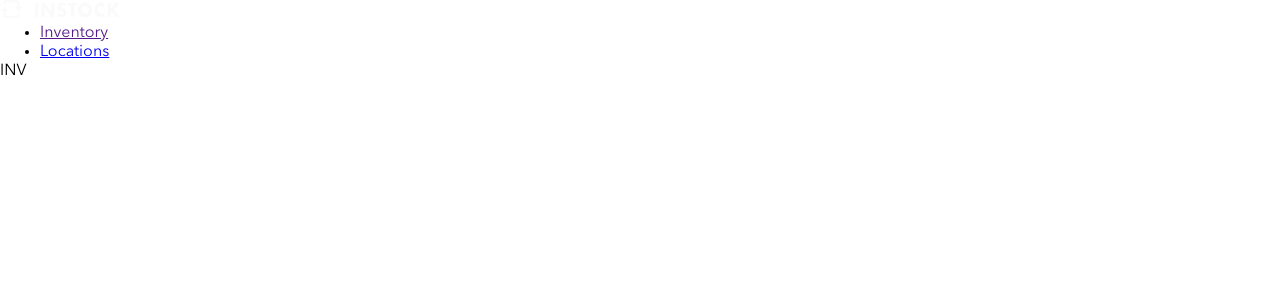
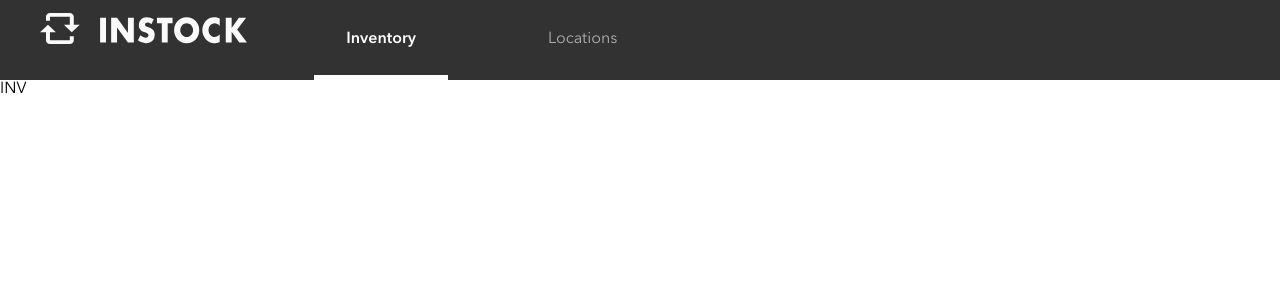
Before and after one commit to melissallopes/InStock, a React (Create React App) app in the folder client/: page /inventory in a window 1280 px wide. Shown: the top 300 px of the page. Built offline with nearby package versions, Linux system fonts and the light colour scheme.

Commit message:
Header done

```diff
--- a/client/src/App.js
+++ b/client/src/App.js
@@ -1,5 +1,5 @@
 import React from 'react';
-import { Switch, Route } from 'react-router-dom';
+import { Switch, Route, Redirect } from 'react-router-dom';
 
 import Header from './Components/Header';
 import Inventory from './Components/Inventory';
@@ -10,7 +10,8 @@ function App() {
 		<div className="app">
 			<Header />
 			<Switch>
-				<Route path="/" component={Inventory} />
+			<Redirect from="/" to="/inventory" exact component={Inventory}/>
+				<Route path="/inventory" component={Inventory} />
 				<Route path="/locations" exact component={Locations} />
 			</Switch>
 		</div>
--- a/client/src/Components/Header.js
+++ b/client/src/Components/Header.js
@@ -1,16 +1,31 @@
 import React from 'react';
-import LOGO from '../assets/Logo/Logo-instock.png';
+import { Link, NavLink } from 'react-router-dom';
+import Logo from '../assets/Logo/Logo-instock.svg';
 
 export default function Header() {
-	return <div>
-		    <header class="header">
-    <img class="header__logo" src={LOGO} alt="InStock"/>
-    <nav class="header__navbar">
-        <ul class="header__navbar-list">
-            <li class="header__navbar-item" id="active-bio"><a href="">Inventory</a></li>
-            <li class="header__navbar-item"><a href="./pages/shows.html">Locations</a></li>
-        </ul>
-    </nav>
-    </header>
-	</div>;
+	return <div class="header__return">
+<header class="header">
+    <ul className="header__list">
+        <div className="header__elements">
+            <Link to="/inventory" className="header__logo-box">
+                <li className="header__logo">
+                    <img src={Logo} alt="InStock"className="header__logo-image"/>
+                </li>
+            </Link>
+            <div className="header__nav">
+                <li className="header__link-wrapper">
+                    <NavLink to="/inventory" className="header__link" activeClassName="header__link-active">
+                        Inventory
+                    </NavLink>
+                </li>
+                <li className="header__link-wrapper">
+                    <NavLink to="/locations" className="header__link" activeClassName="header__link-active">
+                        Locations
+                    </NavLink>
+                </li>
+            </div>
+        </div>
+    </ul>
+</header>
+</div>;
 }
--- a/client/src/styles/main.css
+++ b/client/src/styles/main.css
@@ -19,10 +19,137 @@
   src: url("../assets/global-fonts/avenir-bold.otf");
 }
 
+.header {
+  background: #323232;
+}
+
+.header__logo-image {
+  margin-top: 16px;
+  width: 40vw;
+}
+
+.header__elements {
+  display: -webkit-box;
+  display: -ms-flexbox;
+  display: flex;
+  -webkit-box-orient: vertical;
+  -webkit-box-direction: normal;
+      -ms-flex-flow: column;
+          flex-flow: column;
+  -webkit-box-align: center;
+      -ms-flex-align: center;
+          align-items: center;
+  list-style-type: none;
+}
+
+.header__nav {
+  margin-top: 16px;
+  display: -webkit-box;
+  display: -ms-flexbox;
+  display: flex;
+  -webkit-box-orient: horizontal;
+  -webkit-box-direction: normal;
+      -ms-flex-flow: row;
+          flex-flow: row;
+}
+
+.header__link {
+  color: #afafaf;
+  text-decoration: none;
+}
+
+.header__link-active {
+  border-bottom: 5px solid #fff;
+  -webkit-box-flex: 1;
+      -ms-flex: 1;
+          flex: 1;
+  display: -webkit-box;
+  display: -ms-flexbox;
+  display: flex;
+  -webkit-box-pack: center;
+      -ms-flex-pack: center;
+          justify-content: center;
+  padding-bottom: 16px;
+  color: #fff;
+  font-family: AvenirDemi;
+}
+
+.header__link-wrapper {
+  width: 50vw;
+  display: -webkit-box;
+  display: -ms-flexbox;
+  display: flex;
+  -webkit-box-pack: center;
+      -ms-flex-pack: center;
+          justify-content: center;
+}
+
+@media only screen and (min-width: 768px) {
+  .header {
+    height: 80px;
+    padding-left: 3.125vw;
+    display: -webkit-box;
+    display: -ms-flexbox;
+    display: flex;
+    -webkit-box-align: end;
+        -ms-flex-align: end;
+            align-items: flex-end;
+  }
+  .header__logo-box {
+    -ms-flex-item-align: center;
+        -ms-grid-row-align: center;
+        align-self: center;
+  }
+  .header__logo-image {
+    width: 16.15vw;
+    margin-top: -80px;
+  }
+  .header__elements {
+    -webkit-box-orient: horizontal;
+    -webkit-box-direction: normal;
+        -ms-flex-direction: row;
+            flex-direction: row;
+    -webkit-box-pack: start;
+        -ms-flex-pack: start;
+            justify-content: flex-start;
+    -webkit-box-align: end;
+        -ms-flex-align: end;
+            align-items: flex-end;
+    height: 80px;
+  }
+  .header__link {
+    margin-top: 30px;
+  }
+  .header__link-wrapper {
+    width: 10.5vw;
+    margin-right: 5.25vw;
+  }
+  .header__nav {
+    height: 80px;
+    margin-left: 5.25vw;
+  }
+}
+
+@media only screen and (min-width: 1440px) {
+  .header {
+    padding-left: 12.5vw;
+  }
+  .header__link-wrapper {
+    margin-right: 3.888vw;
+  }
+  .header__logo-image {
+    height: 20px;
+  }
+  .header__nav {
+    margin-left: 0;
+  }
+}
+
 * {
   -webkit-box-sizing: border-box;
           box-sizing: border-box;
   margin: 0;
+  padding: 0;
   font-family: AvenirRegular;
 }
 /*# sourceMappingURL=main.css.map */
--- a/client/src/styles/main.scss
+++ b/client/src/styles/main.scss
@@ -1,8 +1,12 @@
 @import "./partials/breakpoints";
 @import "./partials/fonts";
+@import "./partials/colors";
+
+@import "./partials/header";
 
 * {
     box-sizing: border-box;
     margin: 0;
+    padding: 0;
     font-family: AvenirRegular;
 }
--- a/client/src/styles/partials/_header.scss
+++ b/client/src/styles/partials/_header.scss
@@ -1,3 +1,107 @@
 .header {
+    background: $black;
 
+    &__logo-image{
+        margin-top: 16px;
+        width: 40vw;
+    }
+
+    &__elements {
+        display: flex;
+        flex-flow: column;
+        align-items: center;
+        list-style-type: none;
+    }
+
+    &__nav {
+        margin-top: 16px;
+        display: flex;
+        flex-flow: row;
+    }
+
+    &__link {
+        color: $silver;
+        text-decoration: none;
+
+        &-active {
+            border-bottom: 5px solid $white;
+            flex: 1;
+            display: flex;
+            justify-content: center;
+            padding-bottom: 16px;
+            color: $white;
+            font-family: AvenirDemi;
+
+        }
+        &-wrapper {
+            width: 50vw;
+            display: flex;
+            justify-content: center;
+
+        }
+    }
 }
+
+@include medium {
+    .header {
+        height: 80px;
+        padding-left: 3.125vw;
+        display: flex;
+        align-items: flex-end;
+
+        &__logo{
+            &-box {
+                align-self: center;
+            }
+
+            &-image {
+                width: 16.15vw;
+                margin-top: -80px;
+            }
+
+    }
+
+        &__elements {
+            flex-direction: row;
+            justify-content: flex-start;
+            align-items: flex-end;
+            height: 80px;
+        }
+
+        &__link {
+            margin-top: 30px;
+            &-wrapper {
+                width: 10.5vw;
+                margin-right: 5.25vw;
+            }
+        }
+
+        &__nav {
+            height: 80px;
+            margin-left: 5.25vw;
+        }
+    }
+}
+
+@include huge {
+    .header {
+        padding-left: 12.5vw;
+
+        &__link {
+            &-wrapper {
+                margin-right: 3.888vw;
+            }
+        }
+
+        &__logo {
+            &-image {
+                height: 20px;
+            }
+        }
+
+        &__nav {
+            margin-left: 0;
+        }
+
+    }
+}
```
Also changed, not shown: 2 other files (tests, documents, lock files or other folders).
